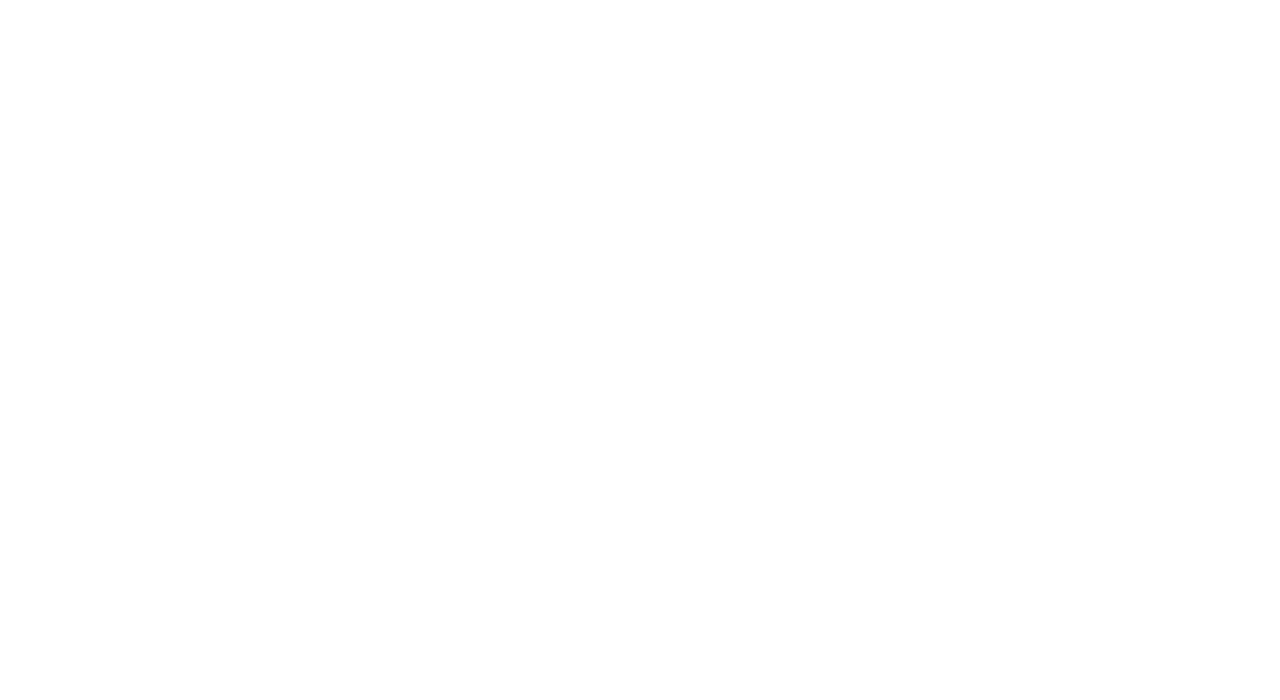
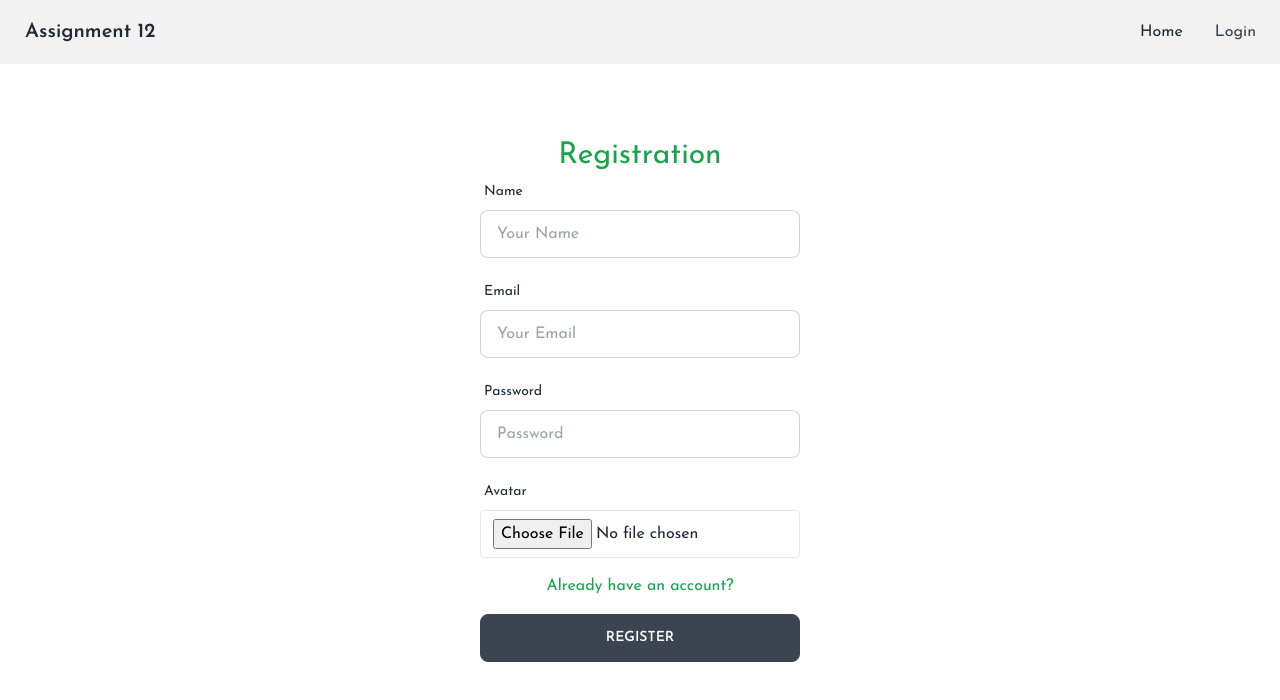
Before and after one commit to devhasibulislam/ph-assignment-12-client, a React (Create React App) app: page /register in a window 1280 px wide. Shown: the top 700 px of the page. Built offline with nearby package versions, Linux system fonts and the light colour scheme; no server answers.

Commit message:
due reRegistration

```diff
--- a/package.json
+++ b/package.json
@@ -10,6 +10,7 @@
     "firebase": "^9.8.1",
     "react": "^18.1.0",
     "react-dom": "^18.1.0",
+    "react-firebase-hooks": "^5.0.3",
     "react-hook-form": "^7.31.2",
     "react-router-dom": "^6.3.0",
     "react-scripts": "5.0.1",
--- a/src/App.js
+++ b/src/App.js
@@ -1,10 +1,48 @@
 import './App.css';
 import { ToastContainer } from 'react-toastify';
 import 'react-toastify/dist/ReactToastify.css';
+import Navbar from './shared/Navbar';
+import { Route, Routes } from 'react-router-dom';
+import RequireAuth from './components/RequireAuth';
+import Home from './routes/Home/Home';
+import Login from './routes/Login/Login';
+import Register from './routes/Login/Register';
+import Reset from './routes/Login/Reset';
 
 function App() {
   return (
     <div className="App">
+      <Navbar />
+      <Routes>
+        <Route
+          path='/'
+          element={
+            <RequireAuth>
+              <Home />
+            </RequireAuth>
+          }
+        />
+        <Route
+          path='/home'
+          element={
+            <RequireAuth>
+              <Home />
+            </RequireAuth>
+          }
+        />
+        <Route
+          path='/login'
+          element={<Login />}
+        />
+        <Route
+          path='/register'
+          element={<Register />}
+        />
+        <Route
+          path='/reset'
+          element={<Reset />}
+        />
+      </Routes>
       <ToastContainer />
     </div>
   );
--- /dev/null
+++ b/src/components/CustomLink.js
@@ -0,0 +1,21 @@
+import React from 'react';
+import { Link, useMatch, useResolvedPath } from 'react-router-dom';
+
+function CustomLink({ children, to, ...props }) {
+    let resolved = useResolvedPath(to);
+    let match = useMatch({ path: resolved.pathname, end: true });
+
+    return (
+        <div>
+            <Link
+                style={{ color: match && "#6800f1" }}
+                to={to}
+                {...props}
+            >
+                {children}
+            </Link>
+        </div>
+    );
+}
+
+export default CustomLink;
--- /dev/null
+++ b/src/components/RequireAuth.js
@@ -0,0 +1,22 @@
+import React from 'react';
+import { Navigate, useLocation } from 'react-router-dom';
+import auth from '../firebase.init';
+import { useAuthState } from 'react-firebase-hooks/auth';
+import Loading from '../shared/Loading';
+
+function RequireAuth({ children }) {
+    const [user, loading] = useAuthState(auth);
+    const location = useLocation();
+
+    if (loading) {
+        return <Loading />
+    }
+
+    if (!user) {
+        return <Navigate to="/login" state={{ from: location }} replace />;
+    }
+
+    return children;
+}
+
+export default RequireAuth;
--- a/src/routes/Login/Login.js
+++ b/src/routes/Login/Login.js
@@ -1,12 +1,13 @@
 import React from 'react';
 import { useForm } from 'react-hook-form';
 import { Link, useLocation, useNavigate } from 'react-router-dom';
-import { useSignInWithEmailAndPassword } from 'react-firebase-hooks/auth';
+import { useAuthState, useSignInWithEmailAndPassword } from 'react-firebase-hooks/auth';
 import auth from '../../firebase.init';
 import Loading from '../../shared/Loading';
 
 const Login = () => {
     const { register, handleSubmit, formState: { errors } } = useForm();
+    const [user] = useAuthState(auth);
 
     const [
         signInWithEmailAndPassword,
@@ -23,8 +24,7 @@ const Login = () => {
         return <Loading />
     }
 
-    if (userEP) {
-        console.log(userEP);
+    if (userEP || user) {
         navigate(from, { replace: true });
     }
 
--- a/src/routes/Login/Register.js
+++ b/src/routes/Login/Register.js
@@ -62,7 +62,7 @@ const Register = () => {
                 };
 
                 // store in our db
-                const urlUsr = `https://rocky-cove-58715.herokuapp.com/user`;
+                const urlUsr = `http://localhost:5000/user`;
                 const postUser = async () => {
                     const request = await fetch(urlUsr, {
                         method: "POST",
@@ -72,7 +72,7 @@ const Register = () => {
                         body: JSON.stringify(user)
                     });
                     const response = await request.json();
-                    if (response.insertedId) {
+                    if (response?.acknowledged) {
                         toast.success(`register for ${name} done!`);
                         await createUserWithEmailAndPassword(email, password);
                         await updateProfile({ displayName: name, photoURL: avatar });
--- a/src/routes/Login/Reset.js
+++ b/src/routes/Login/Reset.js
@@ -1,12 +1,14 @@
 import React from 'react';
-import { useSendPasswordResetEmail } from 'react-firebase-hooks/auth';
+import { useAuthState, useSendPasswordResetEmail } from 'react-firebase-hooks/auth';
 import { useForm } from 'react-hook-form';
+import { useNavigate } from 'react-router-dom';
 import { toast } from 'react-toastify';
 import auth from '../../firebase.init';
 import Loading from '../../shared/Loading';
 
 const Reset = () => {
     const { register, handleSubmit, formState: { errors } } = useForm();
+    const [user] = useAuthState(auth);
 
     const [
         sendPasswordResetEmail,
@@ -14,8 +16,14 @@ const Reset = () => {
         error
     ] = useSendPasswordResetEmail(auth);
 
+    const navigate = useNavigate();
+
     if (sending) {
         return <Loading />
+    }
+
+    if (user) {
+        navigate('/home');
     }
 
     const onSubmit = async (data) => {
--- /dev/null
+++ b/src/shared/Spinner.js
@@ -0,0 +1,11 @@
+import React from 'react';
+
+const Spinner = () => {
+    return (
+        <div className="flex items-center justify-center ">
+            <div className="w-16 h-16 border-b-2 border-gray-900 rounded-full animate-spin"></div>
+        </div>
+    );
+};
+
+export default Spinner;
--- a/tailwind.config.js
+++ b/tailwind.config.js
@@ -5,5 +5,5 @@ module.exports = {
   theme: {
     extend: {},
   },
-  plugins: [],
+  plugins: [require("daisyui")],
 }
```
Also changed, not shown: 2 other files (tests, documents, lock files or other folders).
